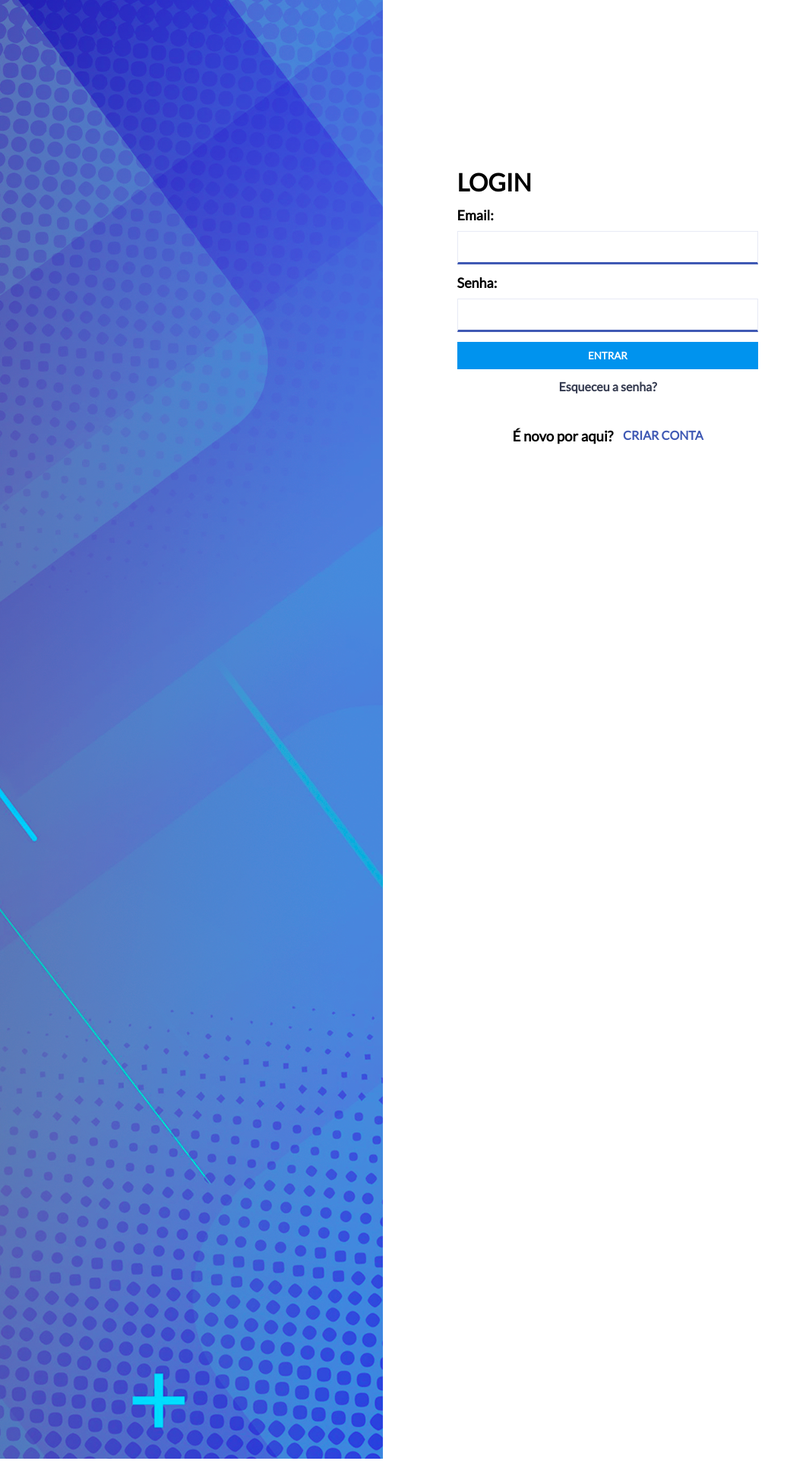
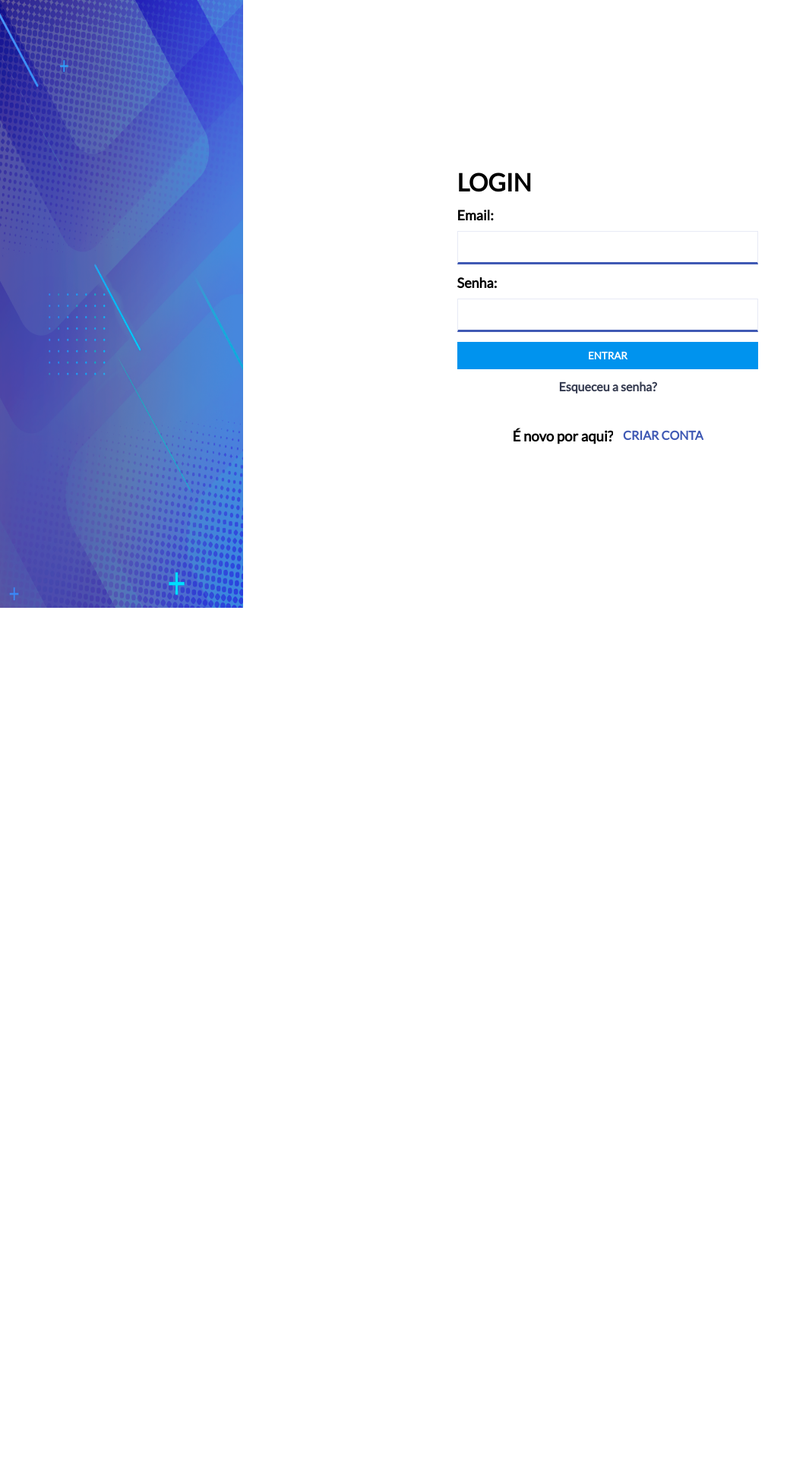
Before and after one commit to daviDsoareSS/tcc-automacao-residencial, a PHP site: page /login.php in a window 1280 px wide. Shown: the whole page at 76% size, without its empty margins (0-1061 px from the left). After the commit the page ends 800 px from the top, so only its background shows below. Run offline with PHP 8.4, Linux system fonts and the light colour scheme; some web fonts are replaced.

Commit message:
página de cadastro e login de usuario responsivas.

```diff
--- a/public/css/styles.css
+++ b/public/css/styles.css
@@ -1,4 +1,6 @@
 *{
+    overflow-x: hidden;
+    overflow-y: hidden;
     font-family: 'Lato', sans-serif;
     margin: 0;
     padding: 0;
@@ -12,7 +14,6 @@
     margin-top: -6vw;
 
 }*/
-
 /*TELA DE LOGIN*/
 #pag-login{
     width: 100vw;
@@ -28,8 +29,6 @@
     min-height: 17vw;
 }
 #pag-login .container-left{
-    background: rgb(22,26,66);
-    background: linear-gradient(to left,rgba(46,54,128,1)50%, rgb(32, 39, 112) 100%);
     width: 70%;
     height: 100%;
     margin: 0;
--- a/public/login.php
+++ b/public/login.php
@@ -15,7 +15,7 @@
 </head>
 <body id="pag-login">
     <div class="container-left">
-        <img src="/public/img/login/background-login.png" alt="">
+    <img src="img/login/background-login.png" alt="" height="100%" width="100%">
     </div>
     <form class="container-login" action="entrada-login.php" method="post">
     <div class="top-login login-user">
--- a/public/signup.php
+++ b/public/signup.php
@@ -18,6 +18,7 @@
 </head>
 <body id="pag-login">
     <div class="container-left">
+        <img src="img/login/background-login.png" alt="" height="100%" width="100%">
     </div>
     <form class="container-login" action="acesso.php" method="post">
     <div class="top-login">
```
